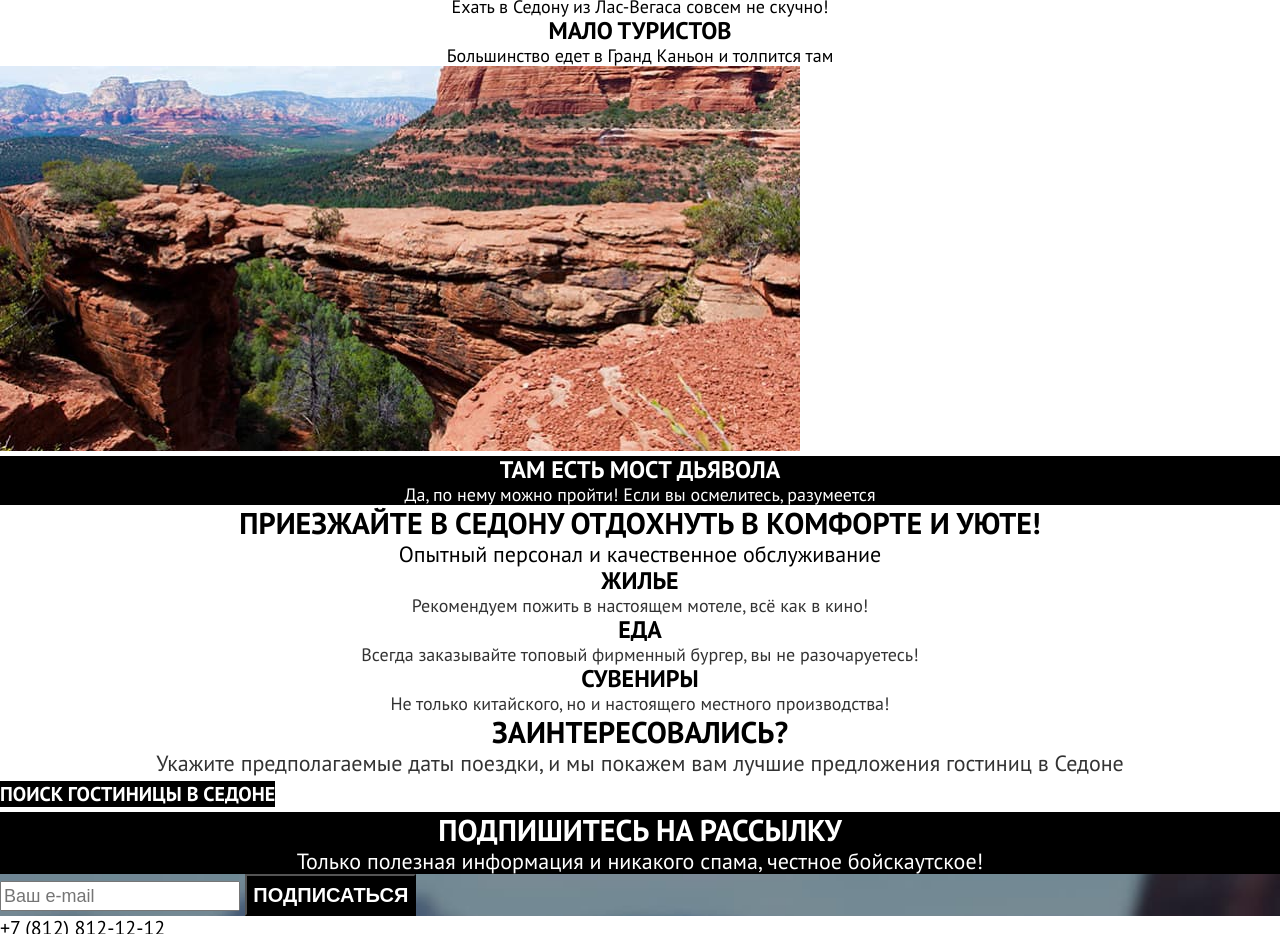
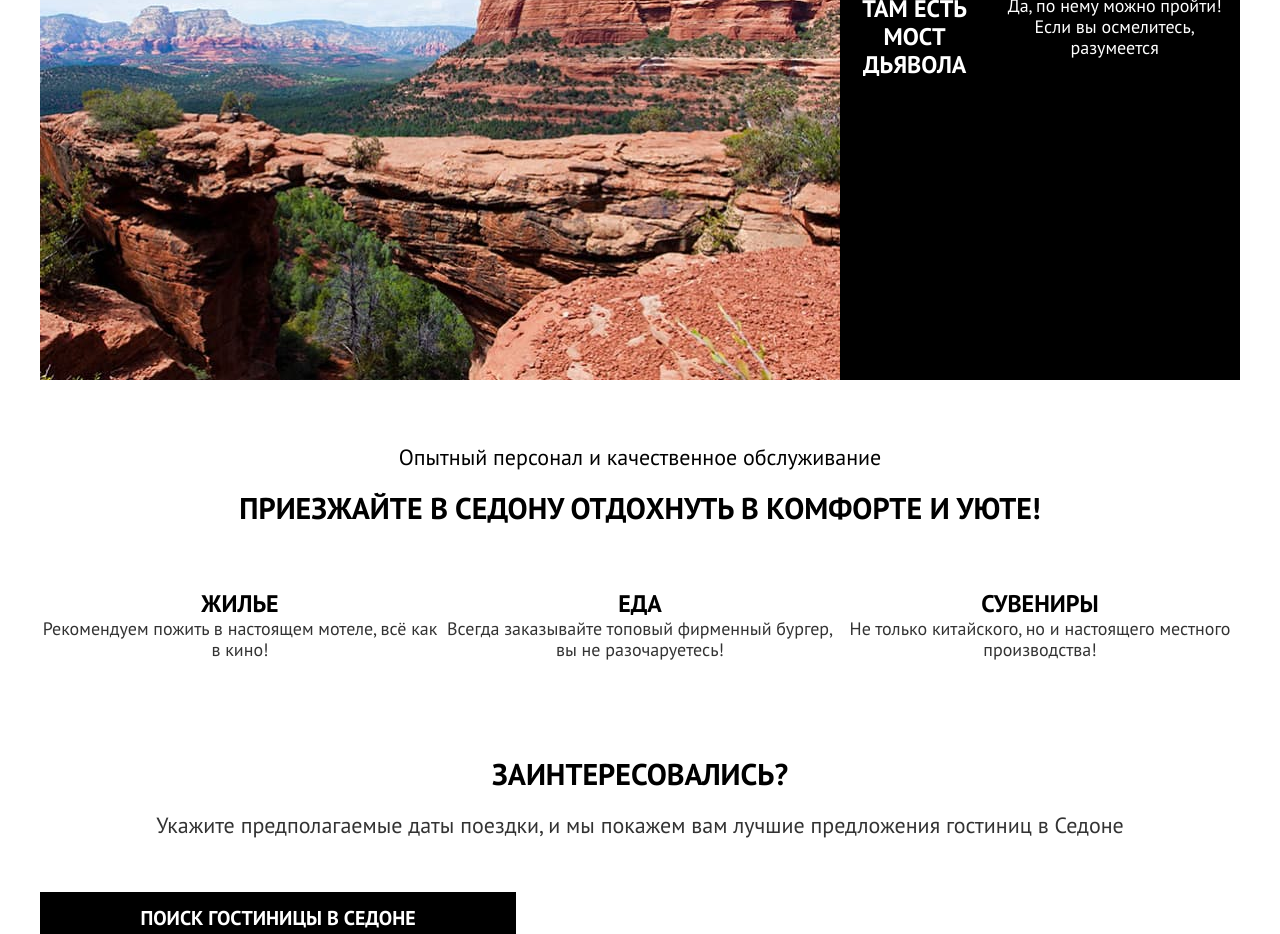
Before and after one commit to htmlacademy-htmlcss/2203063-sedona-1, a plain HTML site: page index.html in a window 1280 px wide. Shown: the part 1128-2062 px from the top of the page. Drawn offline with Linux system fonts and the light colour scheme.

Commit message:
Добавляет сетку на главную страницу

```diff
--- a/index.html
+++ b/index.html
@@ -9,10 +9,10 @@
 
   <body>
     <header class="page-header">
-      <a href="#" class="logo-link">
-        <img src="./images/logo.svg" width="138" height="64" alt="Логотип фирмы Сity of Sedona" class="logo-image">
-      </a>
       <nav class="navigation">
+        <a href="#" class="logo-link">
+          <img src="./images/logo.svg" width="138" height="64" alt="Логотип фирмы Сity of Sedona" class="logo-image">
+        </a>
         <ul class="main-menu">
           <li class="main-menu-item">
             <a href="#" class="main-menu-link">Главная</a>
@@ -42,7 +42,8 @@
         </ul>
       </nav>
     </header>
-    <main class="main-index">
+    <main class="main-container main-index">
+      <div class="page-container">
       <h1 class="visually-hidden">Неофициальный сайт города Седона</h1>
       <section class="welcome">
         <h2 class="visually-hidden">Приглашение посетить туристический центр</h2>
@@ -79,8 +80,8 @@
       </section>
       <section class="recommendations">
         <h2 class="visually-hidden">Рекомендации по отдыху</h2>
+        <p class="staff-service">Опытный персонал и качественное обслуживание</p>
         <p class="invitation"><strong>Приезжайте в Седону отдохнуть в комфорте и уюте!</strong></p>
-        <p class="staff-service">Опытный персонал и качественное обслуживание</p>
         <ul class="recommendations-list">
           <li class="recommendations-item">
             <h3 class="recommendations-title">Жилье</h3>
@@ -102,8 +103,10 @@
         <p class="booking-dates">Укажите предполагаемые даты поездки, и мы покажем вам лучшие предложения гостиниц в Седоне</p>
         <a href="#" class="hotel-search-link">Поиск гостиницы в Седоне</a>
       </section>
+    </div>
     </main>
     <footer class="page-footer">
+      <div class="page-footer-container">
       <section class="footer-subscription">
         <h2 class="page-footer-title">Подпишитесь на рассылку</h2>
         <p class="mailing-list">Только полезная информация и никакого спама, честное бойскаутское!</p>
@@ -142,6 +145,7 @@
           <img src="./images/html-academy.svg" width="115" height="33" alt="Логотип html-academy" class="logo">
         </a>
       </section>
+    </div>
     </footer>
   </body>
 </html>
--- a/styles/styles.css
+++ b/styles/styles.css
@@ -14,6 +14,23 @@
   font-display: swap;
 }
 
+html {
+  height: 100%;
+}
+
+body {
+  display: flex;
+  flex-direction: column;
+  min-height: 100%;
+  font-family: "PT Sans", sans-serif;
+  font-size: 20px;
+  font-weight: 400;
+  line-height: 24px;
+  margin: 0;
+  color: #000000;
+  background-color: #ffffff;
+}
+
 .visually-hidden {
   position: absolute;
   width: 1px;
@@ -27,34 +44,33 @@
   overflow: hidden;
 }
 
-body {
-  font-family: "PT Sans", sans-serif;
-  font-size: 20px;
-  font-weight: 400;
-  line-height: 24px;
-  margin: 0;
-  color: #000000;
-  background-color: #ffffff;
-}
-
 .page-header {}
 
 .logo-link {}
 
-.logo-image {}
+.logo-image {
+  display: block;
+}
 
-.navigation {}
+.navigation {
+  display: flex;
+  width: 1200px;
+  margin: 0 auto;
+}
 
 .main-menu {
+  width: 450px;
+  margin: 0;
   padding: 0;
-  margin: 0;
   list-style: none;
 }
 
-.main-menu-item {}
+.main-menu-item {
+}
 
 .main-menu-link {
   font-weight: 700;
+  text-align: center;
   color: #000000;
   text-decoration: none;
 }
@@ -62,11 +78,14 @@ body {
 .user-menu {
   padding: 0;
   margin: 0;
+  max-width: 350px;
+  margin-left: auto;
   list-style: none;
 }
 
 .user-menu-link {
   font-weight: 700;
+  text-align: center;
   color: #000000;
   text-align: center;
   text-decoration: none;
@@ -82,7 +101,16 @@ body {
   text-transform: uppercase;
 }
 
-.main-index {}
+.main-container {
+flex-grow: 1;
+}
+
+.main-index {
+  width: 1200px;
+  margin: 0 auto;
+}
+
+.page-container
 
 .welcome {
   background-image: url("../images/index-background.jpg");
@@ -91,10 +119,13 @@ body {
   background-color: #000000;
 }
 
-.welcome-image {}
+.welcome-image {
+}
 
 
-.advantages {}
+.advantages {
+
+}
 
 .city-advantages {
   padding: 0;
@@ -104,6 +135,8 @@ body {
   font-size: 30px;
   line-height: 36px;
   text-transform: uppercase;
+  margin-top: 69px;
+  margin-bottom: 25px;
 }
 
 .advantages-text {
@@ -113,6 +146,7 @@ body {
   line-height: 26px;
   text-align: center;
   color: #333333;
+  margin-bottom: 69px;
 }
 
 .advantages-list {
@@ -122,7 +156,10 @@ body {
 
 }
 
-.advantages-item {}
+.advantages-item {
+  display: flex;
+
+}
 
 .advantages-title {
   margin: 0;
@@ -162,6 +199,15 @@ body {
 
 .recommendations {}
 
+.staff-service {
+  margin: 0;
+  font-size: 22px;
+  line-height: 26px;
+  text-align: center;
+  margin-top: 64px;
+  margin-bottom: 20px;
+}
+
 .invitation {
   margin: 0;
   font-weight: 700;
@@ -169,24 +215,20 @@ body {
   line-height: 36px;
   text-align: center;
   text-transform: uppercase;
-}
-
-.staff-service {
-  margin: 0;
-  font-size: 22px;
-  line-height: 26px;
-  text-align: center;
-
+  margin-bottom: 64px;
 }
 
 .recommendations-list {
   padding: 0;
   margin: 0;
+  display: flex;
+  justify-content: space-between;
   list-style: none;
 }
 
 .recommendations-item {
   margin: 0;
+  width: 400px;
 }
 
 .recommendations-title {
@@ -195,6 +237,7 @@ body {
   line-height: 28px;
   text-align: center;
   text-transform: uppercase;
+
 }
 
 .recommendations-description {
@@ -205,7 +248,10 @@ body {
   color: #333333;
 }
 
-.hotel-search {}
+.hotel-search {
+  padding-top: 96px;
+  padding-bottom: 96px;
+}
 
 .interest {
   margin: 0;
@@ -214,6 +260,7 @@ body {
   line-height: 36px;
   text-align: center;
   text-transform: uppercase;
+  margin-bottom: 20px;
 }
 
 .booking-dates {
@@ -222,24 +269,37 @@ body {
   line-height: 26px;
   text-align: center;
   color: #333333;
+  margin-bottom: 54px;
 }
 
 .hotel-search-link {
+  display: block;
+  width: 376px;
   text-decoration: none;
+  padding: 8px 50px;
   font-weight: 700;
   font-size: 20px;
   line-height: 36px;
   color: #FFFFFF;
   background-color: #000000;
+  text-align: center;
   text-transform: uppercase;
 }
 
 .page-footer {}
 
+.page-footer-container {
+  display: flex;
+  width: 1200px;
+  margin: 0 auto;
+}
+
 .footer-subscription {
   background-image: url("../images/Subscribe.jpg");
   background-size: 100% auto;
   background-repeat: no-repeat;
+  padding-top: 96px;
+  padding-bottom: 96px;
 }
 
 .page-footer-title {
```
